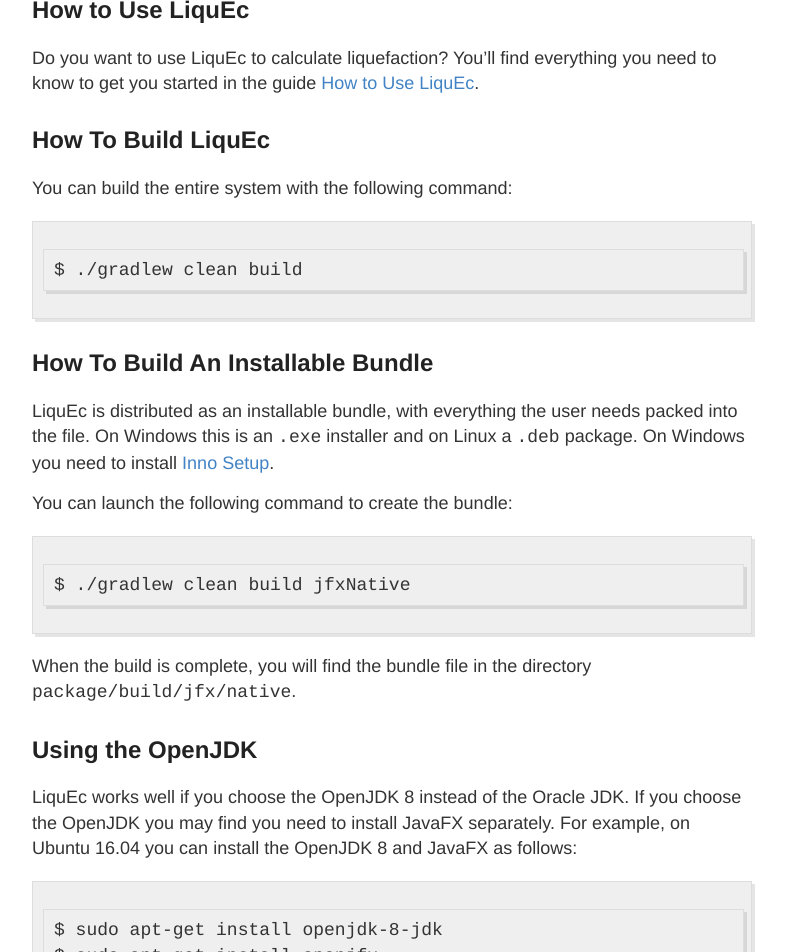
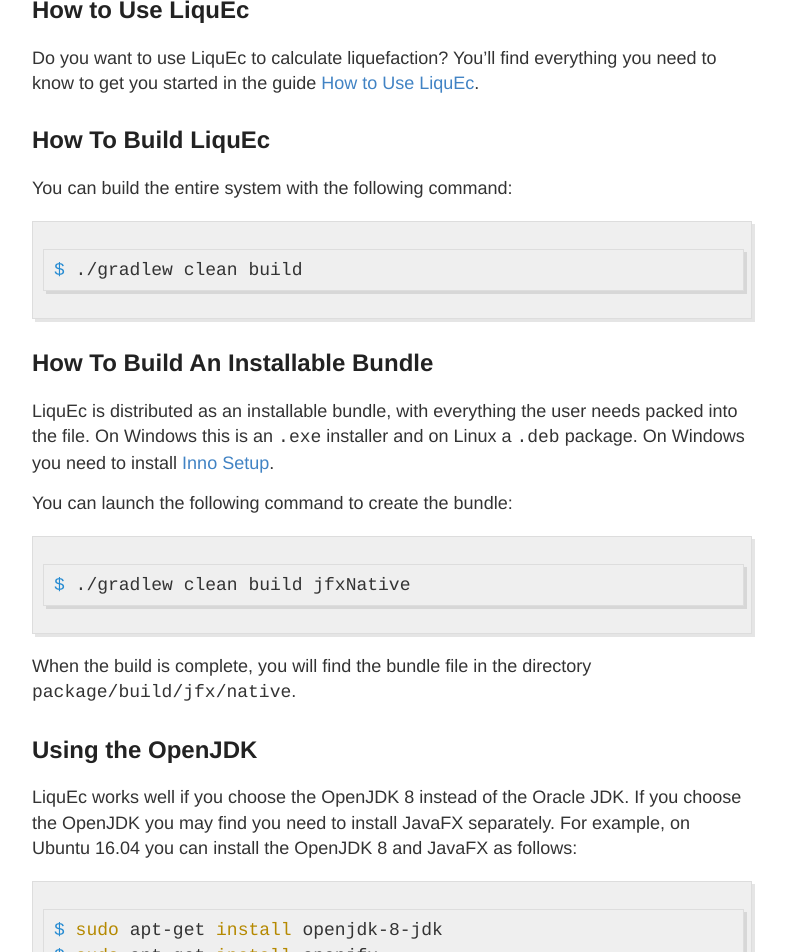
Before and after one commit to LiquEc/liquec.github.io, a Jekyll site: the page built from _posts/2018-06-24-starting-with-liquec.md, in a window 1280 px wide and 1400 px high, scrolled down 1027 px. Shown: the top 952 px of the window, without its empty margins (248-1034 px from the left). Built offline with Jekyll 4.4.1, drawn with Linux system fonts in a browser that asks for light colours; some of the changed text lies outside the part shown.

Commit message:
Update 2018-06-24-starting-with-liquec.md

````diff
--- a/_posts/2018-06-24-starting-with-liquec.md
+++ b/_posts/2018-06-24-starting-with-liquec.md
@@ -16,9 +16,9 @@
 ## How To Run LiquEc
 
 Go to the [download](https://personal.ua.es/es/joseluis-pastor/liquec.html) page of the website to get the latest release of LiquEc.  Alternatively, you can run the development version from the command line as follows:
-~~~
+```shell
 $ ./gradlew :gui:run
-~~~
+```
 
 ## How to Use LiquEc
 
@@ -27,28 +27,28 @@
 ## How To Build LiquEc
 
 You can build the entire system with the following command:
-~~~
+```shell
 $ ./gradlew clean build
-~~~
+```
 
 ## How To Build An Installable Bundle
 
 LiquEc is distributed as an installable bundle, with everything the user needs packed into the file.  On Windows this is an `.exe` installer and on Linux a `.deb` package.  On Windows you need to install [Inno Setup](http://www.jrsoftware.org/isdl.php).
 
 You can launch the following command to create the bundle:
-~~~
+```shell
 $ ./gradlew clean build jfxNative
-~~~
+```
 
 When the build is complete, you will find the bundle file in the directory `package/build/jfx/native`.
 
 ## Using the OpenJDK
 
 LiquEc works well if you choose the OpenJDK 8 instead of the Oracle JDK.  If you choose the OpenJDK you may find you need to install JavaFX separately.  For example, on Ubuntu 16.04 you can install the OpenJDK 8 and JavaFX as follows:
-~~~
+```shell
 $ sudo apt-get install openjdk-8-jdk
 $ sudo apt-get install openjfx
-~~~
+```
 
 ## Screenshots
 
````
